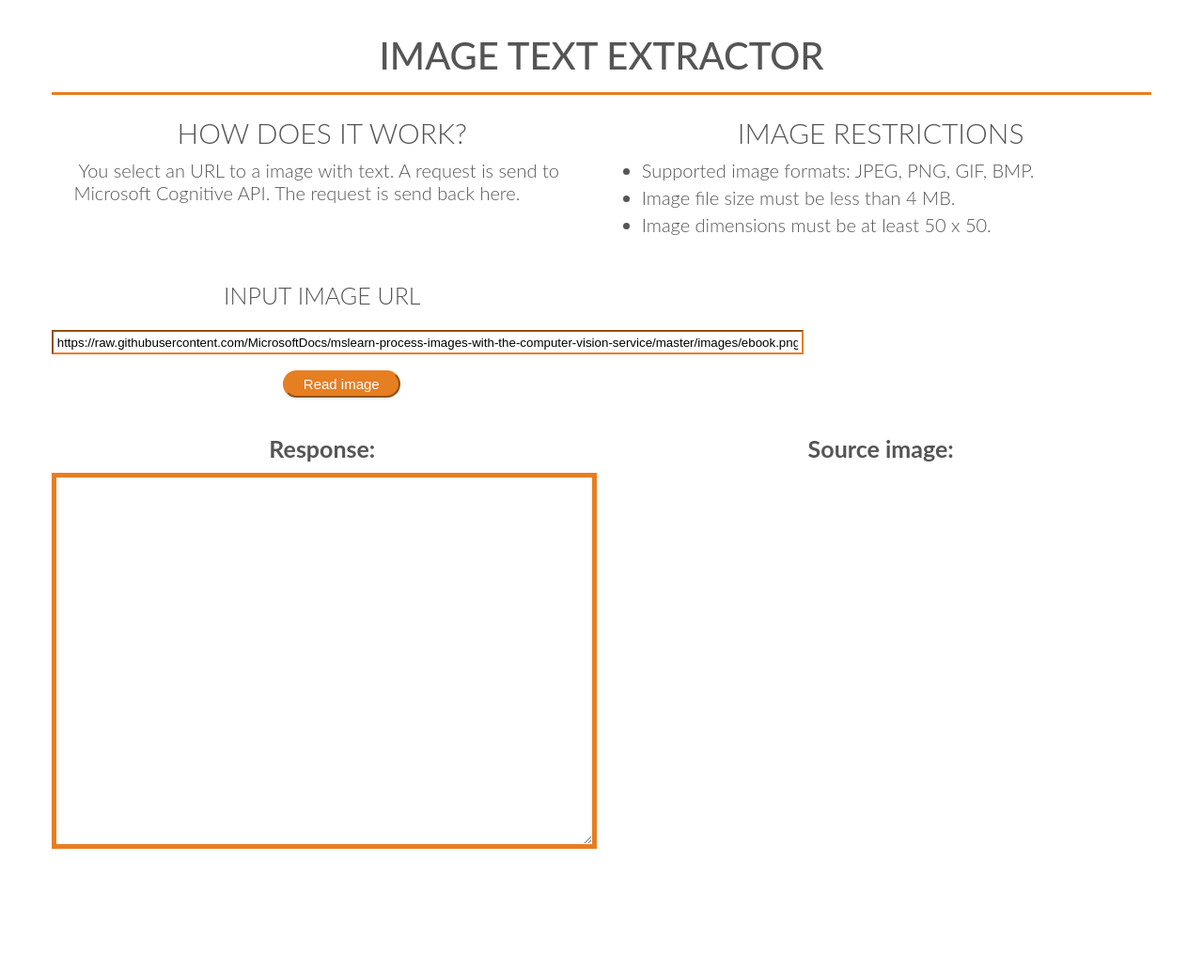
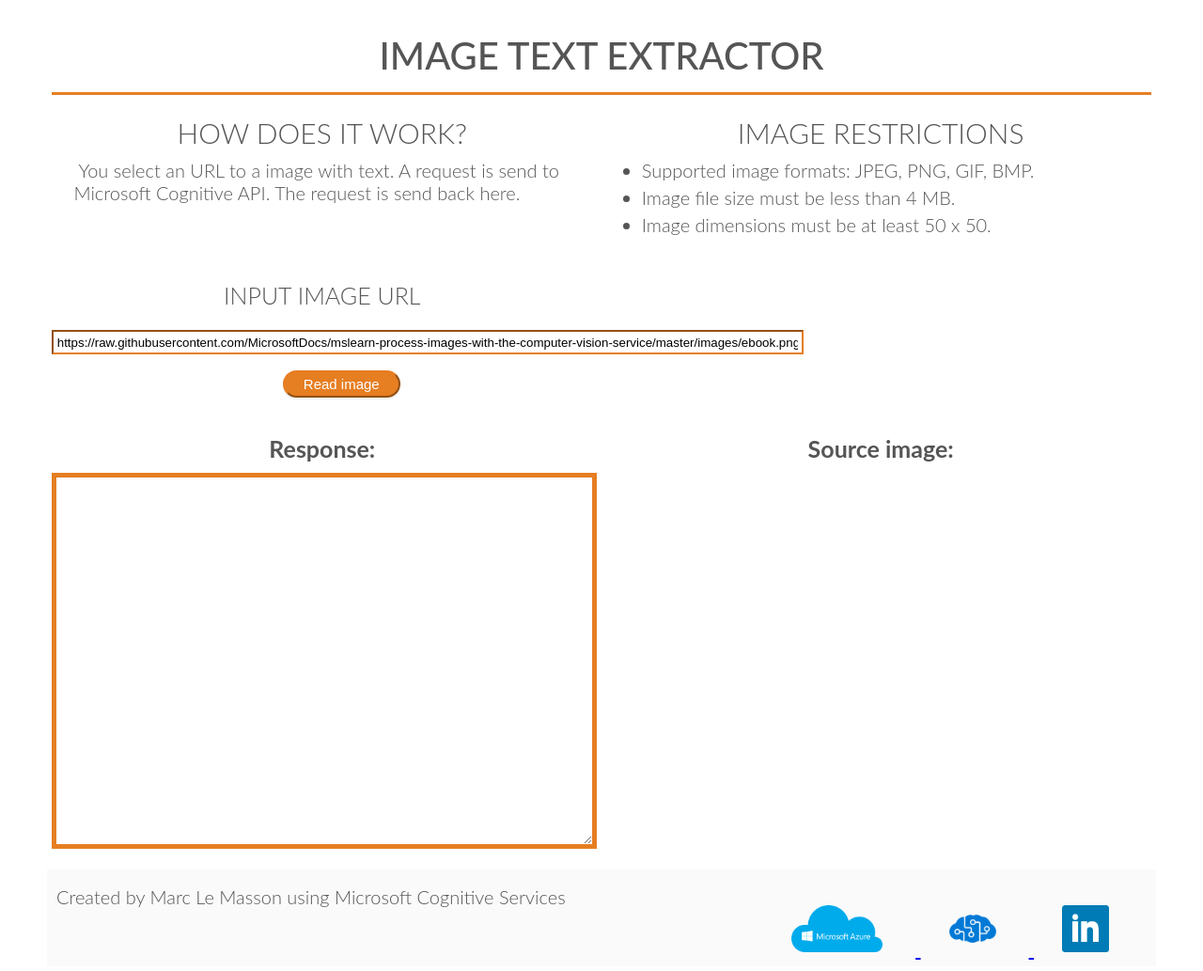
Before and after one commit to SylarAtomic/TextImageProcessor, a plain HTML site: page index.html in a window 1280 px wide. Shown: the whole page at 94% size. Before the commit the page ends 925 px from the top, so only its background shows below. Drawn offline with nearby package versions, Linux system fonts and the light colour scheme.

Commit message:
Added footer. Added notes to CSS file for easier navigation

```diff
--- a/css/style.css
+++ b/css/style.css
@@ -3,6 +3,10 @@
     padding: 0;
     box-sizing: border-box;
 }
+
+/* ----------------------------------------------- */
+/* GENERAL SETTINGS */
+/* ----------------------------------------------- */
 
 html,
 body {
@@ -35,6 +39,10 @@ h1 {
 
 }
 
+/* ----------------------------------------------- */
+/* HOW IT WORKS AND IMAGE RESTRICTIONS */
+/* ----------------------------------------------- */
+
 h3 {
     margin-top: 15px;
     margin-bottom: 5px;
@@ -64,6 +72,10 @@ h4 {
     padding-left: 2%;
 }
 
+/* ----------------------------------------------- */
+/* INPUT */
+/* ----------------------------------------------- */
+
 .inputHeading {
     margin-top: 10px;
 }
@@ -83,6 +95,10 @@ button {
     margin-top: -2%;
     margin-left: 42.7%;
 }
+
+/* ----------------------------------------------- */
+/* RESPONSE AND SOURCE IMAGE */
+/* ----------------------------------------------- */
 
 textarea {
     border-color: #e67e22;
@@ -112,3 +128,33 @@ input {
     margin-right: auto;
 
 }
+
+/* ----------------------------------------------- */
+/* FOOTER */
+/* ----------------------------------------------- */
+
+footer {
+    background-color: rgba(247, 247, 247, 0.65);
+    padding-left: 0px;
+    padding-right: 0px;
+    margin: 0;
+}
+
+footer-section {
+     display: inline-block;
+}
+
+footer-text {
+    text-align: center;
+}
+
+.social-links {
+    list-style: none;
+    float: right;
+}
+
+.footer-nav li,
+.social-links li {
+    display: inline-block;
+    margin-right: 20px;
+}
--- a/index.html
+++ b/index.html
@@ -61,5 +61,20 @@
                 </div>
             </div>
         </div>
+         <footer>
+                <div class="row footer-section">
+                 <div class="col span-1-of-2 footer-text">
+                        <p>Created by Marc Le Masson using Microsoft Cognitive Services</p>
+                </div>
+                <div class="col span-1-of-2">
+                </div>
+                     <ul class="social-links">
+                         <li><a href="https://azure.microsoft.com/en-us/"><img src="img/azure-marketplace.png" width="auto" height="50"</a></li>
+                         <li><a href="https://azure.microsoft.com/en-us/services/cognitive-services/"><img src="img/Connect-Multiple-Environments.png" width="50" height="50"</a></li>
+                         <li><a href="https://www.linkedin.com/in/marc-le-masson-032a2a9b/"><img src="img/square-linkedin-512.png" width="50" height="50"</a></li>
+                    </ul>
+             </div>
+        </footer>
+
     </body>
 </html>
```
Also changed, not shown: img/Connect-Multiple-Environments.png (added), img/azure-marketplace.png (added), img/square-linkedin-512.png (added).
